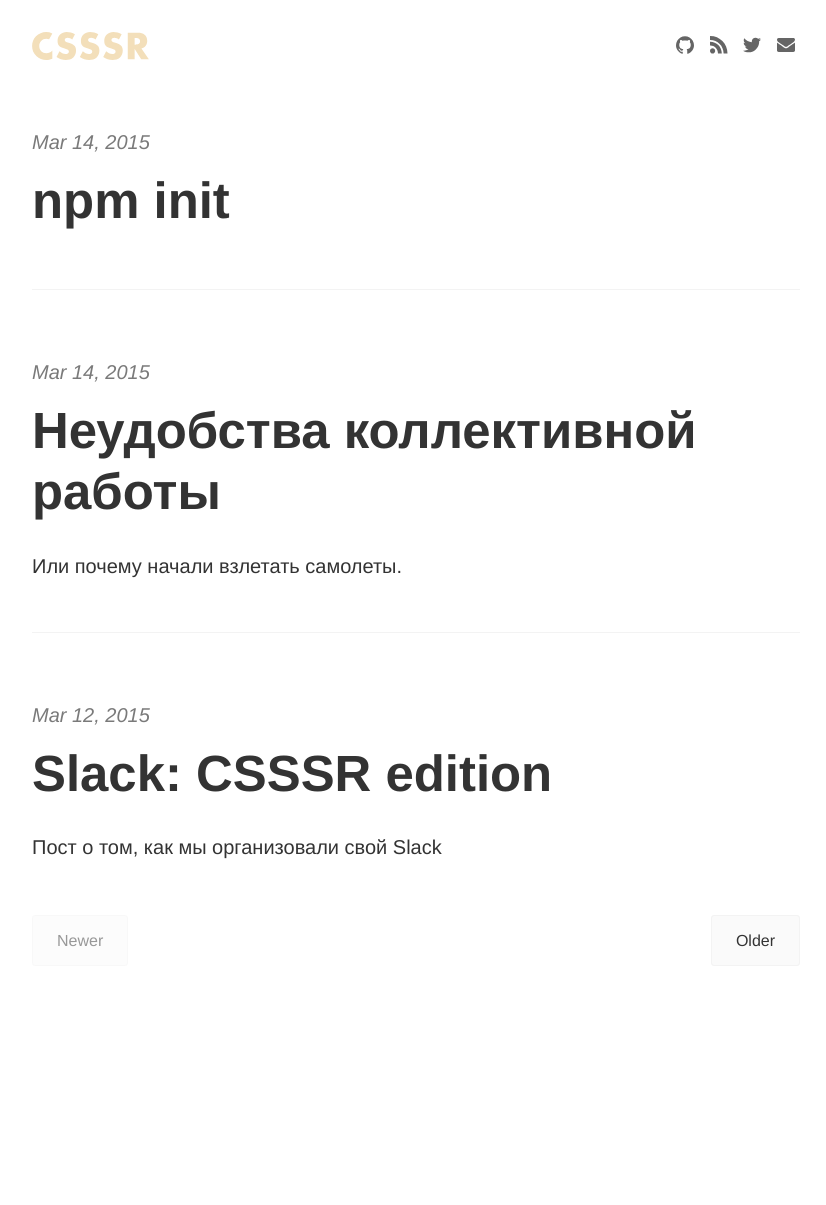
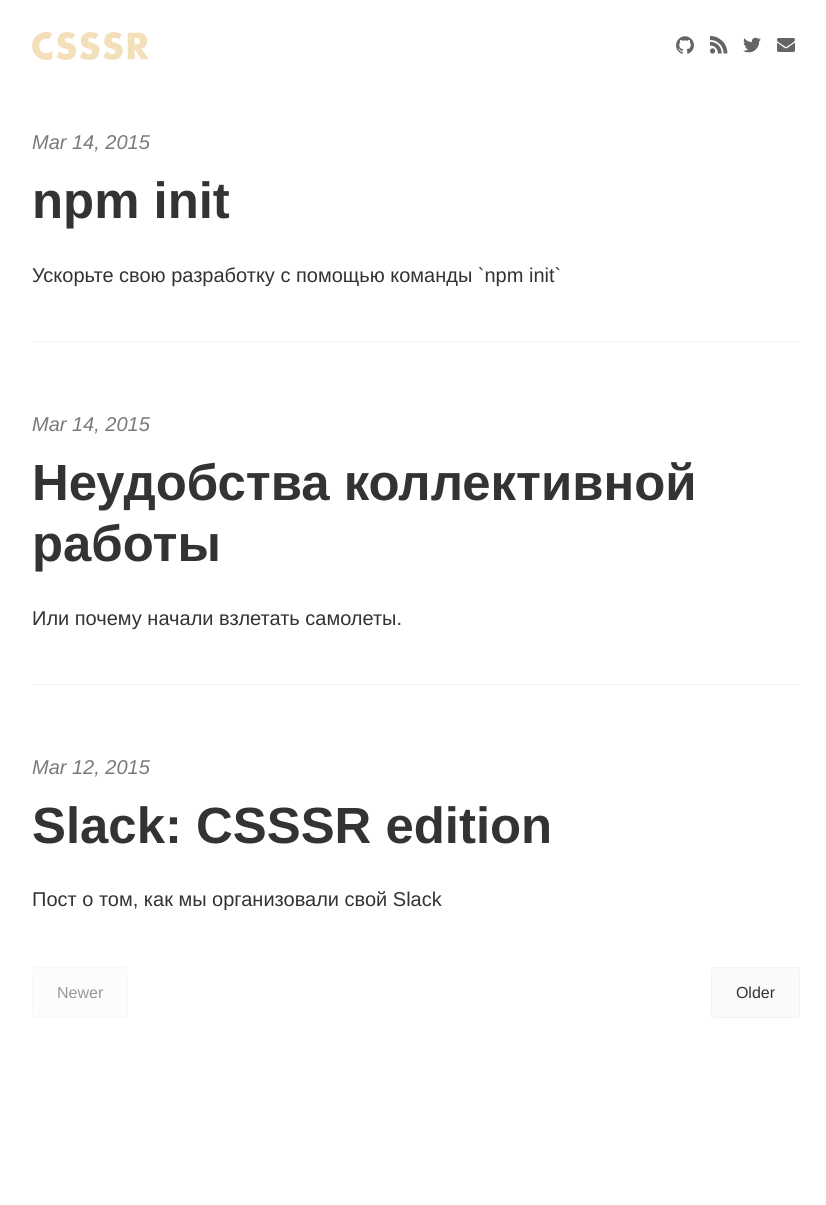
Before and after one commit to vislogurov/csssr.github.io, a Jekyll site: the page built from index.html, in a window 1280 px wide. Shown: the whole page, without its empty margins (224-1050 px from the left). Built offline with Jekyll 4.4.1, drawn with Linux system fonts in a browser that asks for light colours; Markdown is read by kramdown in place of the engine named in the settings; the list of posts is cut into pages by our own code; before the commit the page ends 1153 px from its top, so only the background shows below that.

Commit message:
Update 2015-04-21-npm-init.md

```diff
--- a/_posts/2015-04-21-npm-init.md
+++ b/_posts/2015-04-21-npm-init.md
@@ -2,6 +2,7 @@
 layout:     post
 title:      npm init
 date:       2015-03-14 13:30:00
+summary:    Ускорьте свою разработку с помощью команды `npm init`
 ---
 
 # Ускорьте свою разработку с помощью команды `npm init`
```
